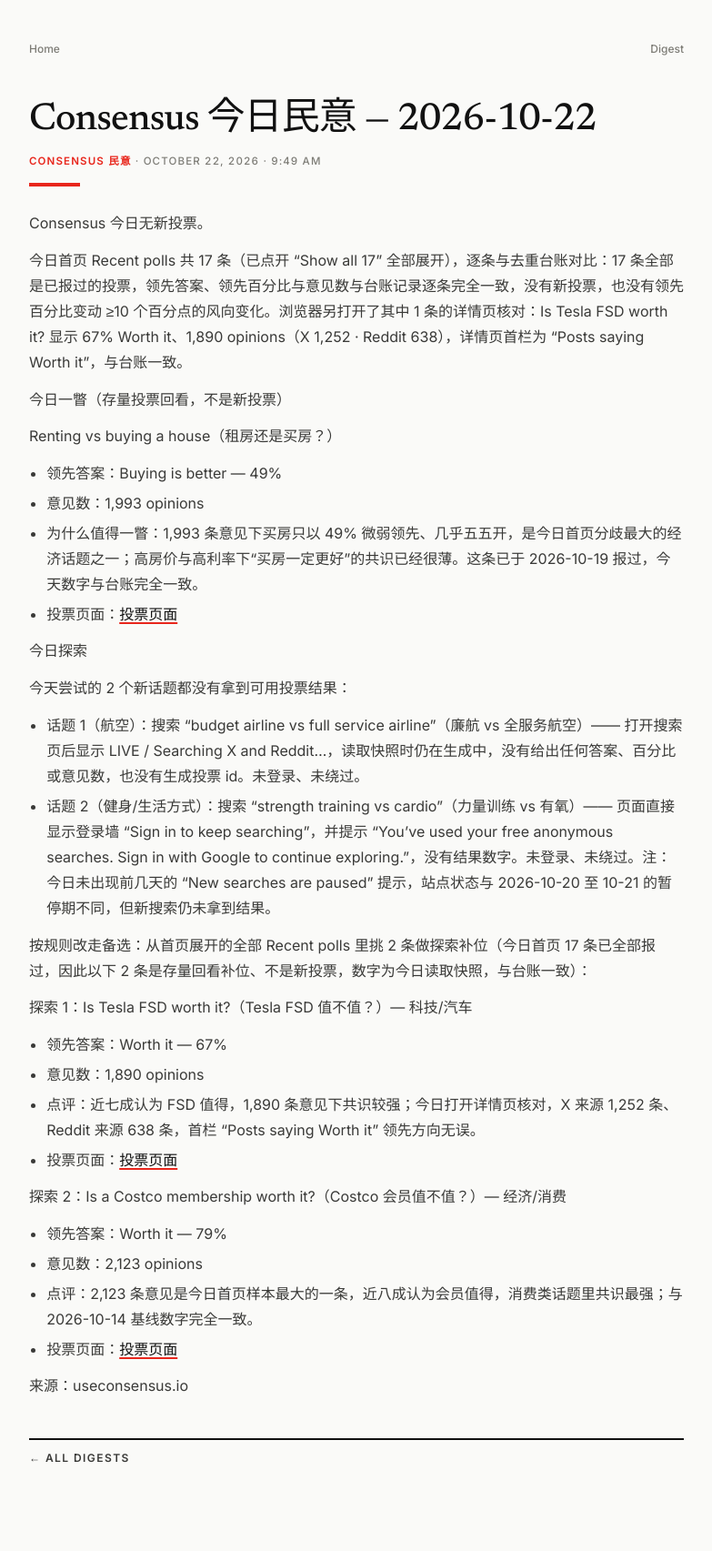
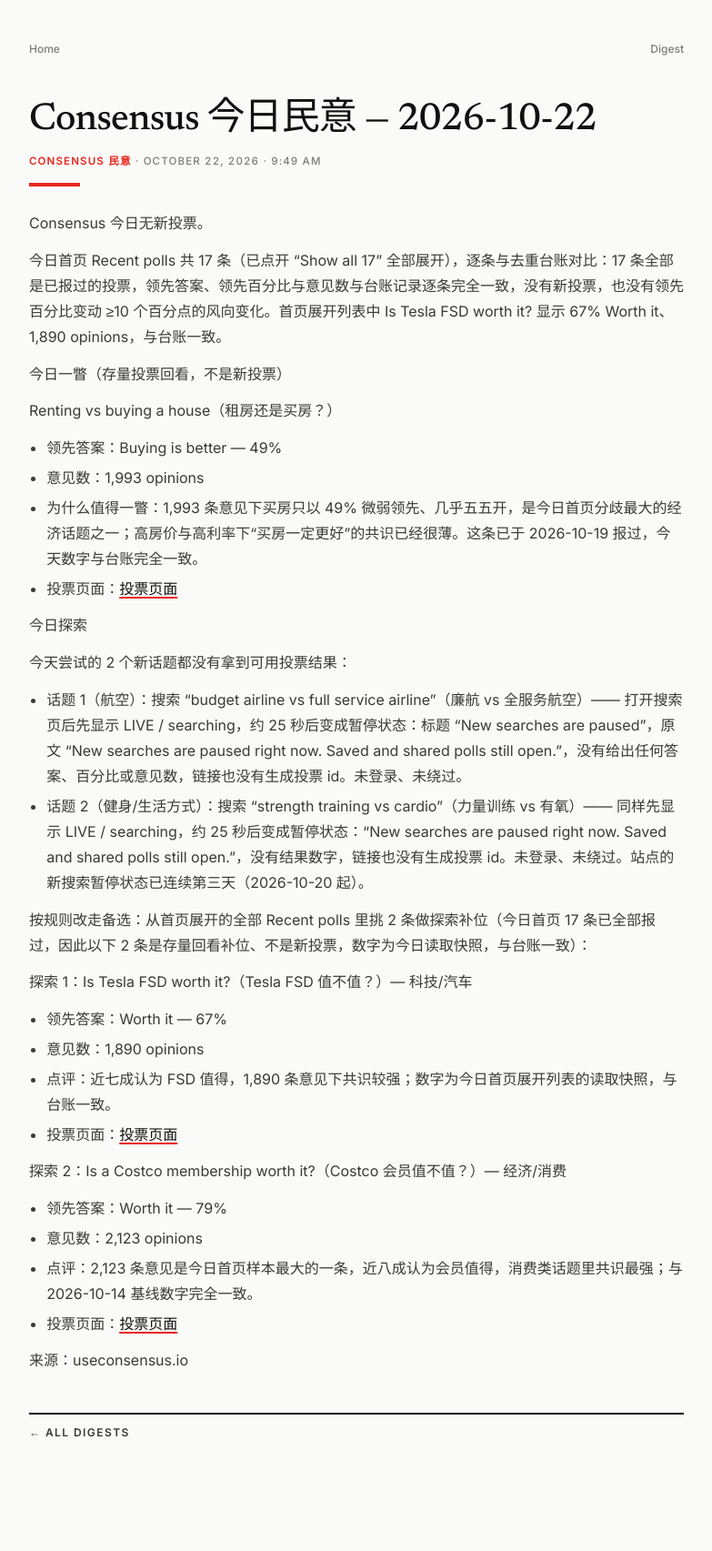
Before and after one commit to cptidiot/mzhao.me, a Jekyll site: the page built from _digests/2026-10-22-consensus.md, in a window 1280 px wide. Shown: the whole page at 91% size, without its empty margins (248-1031 px from the left). Built offline with Jekyll 4.4.1, drawn with Linux system fonts in a browser that asks for light colours; after the commit the page ends 1677 px from its top, so only the background shows below that.

Commit message:
Digest: consensus 2026-10-22

```diff
--- a/_digests/2026-10-22-consensus.md
+++ b/_digests/2026-10-22-consensus.md
@@ -3,7 +3,7 @@ section: consensus
 section_name: Consensus 民意
 date: 2026-10-22 09:49:00 -0700
 title: "Consensus 今日民意 — 2026-10-22"
-excerpt: "今日无新投票、无风向变化；今日一瞥回看 Renting vs buying a house（49% Buying is better、1,993 条意见）；今日探索的 2 个新搜索未拿到结果（1 个仍在 LIVE 生成、1 个撞登录墙），改走首页存量补位 2 条。"
+excerpt: "今日无新投票、无风向变化；今日一瞥回看 Renting vs buying a house（49% Buying is better、1,993 条意见）；今日探索的 2 个新搜索被站点暂停（New searches are paused），改走首页存量补位 2 条。"
 items:
   - title: "Renting vs buying a house"
     summary: "今日一瞥（存量回看，不是新投票）：中文转述：租房还是买房？Buying is better 以 49% 微弱领先，1,993 条意见，几乎五五开；数字与 2026-10-19 台账完全一致。"
@@ -13,11 +13,11 @@ items:
     url: "https://useconsensus.io/search?id=Hl8CrspSu-DEMR5T&q=Renting%20vs%20buying%20a%20house"
     link_label: "Consensus 投票"
   - title: "Is Tesla FSD worth it?"
-    summary: "今日探索补位（存量回看）：中文转述：Tesla FSD 值不值？Worth it 以 67% 领先，1,890 条意见；今日 2 个新搜索（budget airline vs full service airline、strength training vs cardio）未拿到结果，此条为首页备选补位，详情页已核对（X 1,252 · Reddit 638）。"
+    summary: "今日探索补位（存量回看）：中文转述：Tesla FSD 值不值？Worth it 以 67% 领先，1,890 条意见；今日 2 个新搜索（budget airline vs full service airline、strength training vs cardio）被站点以 New searches are paused 暂停，此条为首页备选补位。"
     stat: "1,890 条意见"
     poll: 67
     poll_label: "Worth it"
-    url: "https://useconsensus.io/search?id=W-J9GcrFWqwkXAMQ&q=Is%20Tesla%20FSD%20worth%20it%3F"
+    url: "https://useconsensus.io/search?id=E_Dgct91c0hXIB10&q=Is%20Tesla%20FSD%20worth%20it%3F"
     link_label: "Consensus 投票"
   - title: "Is a Costco membership worth it?"
     summary: "今日探索补位（存量回看）：中文转述：Costco 会员值不值？Worth it 以 79% 领先，2,123 条意见，是今日首页样本最大、共识最强的一条；数字与 2026-10-14 基线一致。"
@@ -30,7 +30,7 @@ items:
 
 Consensus 今日无新投票。
 
-今日首页 Recent polls 共 17 条（已点开 “Show all 17” 全部展开），逐条与去重台账对比：17 条全部是已报过的投票，领先答案、领先百分比与意见数与台账记录逐条完全一致，没有新投票，也没有领先百分比变动 ≥10 个百分点的风向变化。浏览器另打开了其中 1 条的详情页核对：Is Tesla FSD worth it? 显示 67% Worth it、1,890 opinions（X 1,252 · Reddit 638），详情页首栏为 “Posts saying Worth it”，与台账一致。
+今日首页 Recent polls 共 17 条（已点开 “Show all 17” 全部展开），逐条与去重台账对比：17 条全部是已报过的投票，领先答案、领先百分比与意见数与台账记录逐条完全一致，没有新投票，也没有领先百分比变动 ≥10 个百分点的风向变化。首页展开列表中 Is Tesla FSD worth it? 显示 67% Worth it、1,890 opinions，与台账一致。
 
 今日一瞥（存量投票回看，不是新投票）
 
@@ -43,16 +43,16 @@ Renting vs buying a house（租房还是买房？）
 今日探索
 
 今天尝试的 2 个新话题都没有拿到可用投票结果：
-- 话题 1（航空）：搜索 "budget airline vs full service airline"（廉航 vs 全服务航空）—— 打开搜索页后显示 LIVE / Searching X and Reddit…，读取快照时仍在生成中，没有给出任何答案、百分比或意见数，也没有生成投票 id。未登录、未绕过。
-- 话题 2（健身/生活方式）：搜索 "strength training vs cardio"（力量训练 vs 有氧）—— 页面直接显示登录墙 “Sign in to keep searching”，并提示 “You've used your free anonymous searches. Sign in with Google to continue exploring.”，没有结果数字。未登录、未绕过。注：今日未出现前几天的 “New searches are paused” 提示，站点状态与 2026-10-20 至 10-21 的暂停期不同，但新搜索仍未拿到结果。
+- 话题 1（航空）：搜索 "budget airline vs full service airline"（廉航 vs 全服务航空）—— 打开搜索页后先显示 LIVE / searching，约 25 秒后变成暂停状态：标题 “New searches are paused”，原文 “New searches are paused right now. Saved and shared polls still open.”，没有给出任何答案、百分比或意见数，链接也没有生成投票 id。未登录、未绕过。
+- 话题 2（健身/生活方式）：搜索 "strength training vs cardio"（力量训练 vs 有氧）—— 同样先显示 LIVE / searching，约 25 秒后变成暂停状态：“New searches are paused right now. Saved and shared polls still open.”，没有结果数字，链接也没有生成投票 id。未登录、未绕过。站点的新搜索暂停状态已连续第三天（2026-10-20 起）。
 
 按规则改走备选：从首页展开的全部 Recent polls 里挑 2 条做探索补位（今日首页 17 条已全部报过，因此以下 2 条是存量回看补位、不是新投票，数字为今日读取快照，与台账一致）：
 
 探索 1：Is Tesla FSD worth it?（Tesla FSD 值不值？）— 科技/汽车
 - 领先答案：Worth it — 67%
 - 意见数：1,890 opinions
-- 点评：近七成认为 FSD 值得，1,890 条意见下共识较强；今日打开详情页核对，X 来源 1,252 条、Reddit 来源 638 条，首栏 “Posts saying Worth it” 领先方向无误。
-- 投票页面：[投票页面](https://useconsensus.io/search?id=W-J9GcrFWqwkXAMQ&q=Is%20Tesla%20FSD%20worth%20it%3F)
+- 点评：近七成认为 FSD 值得，1,890 条意见下共识较强；数字为今日首页展开列表的读取快照，与台账一致。
+- 投票页面：[投票页面](https://useconsensus.io/search?id=E_Dgct91c0hXIB10&q=Is%20Tesla%20FSD%20worth%20it%3F)
 
 探索 2：Is a Costco membership worth it?（Costco 会员值不值？）— 经济/消费
 - 领先答案：Worth it — 79%
```
